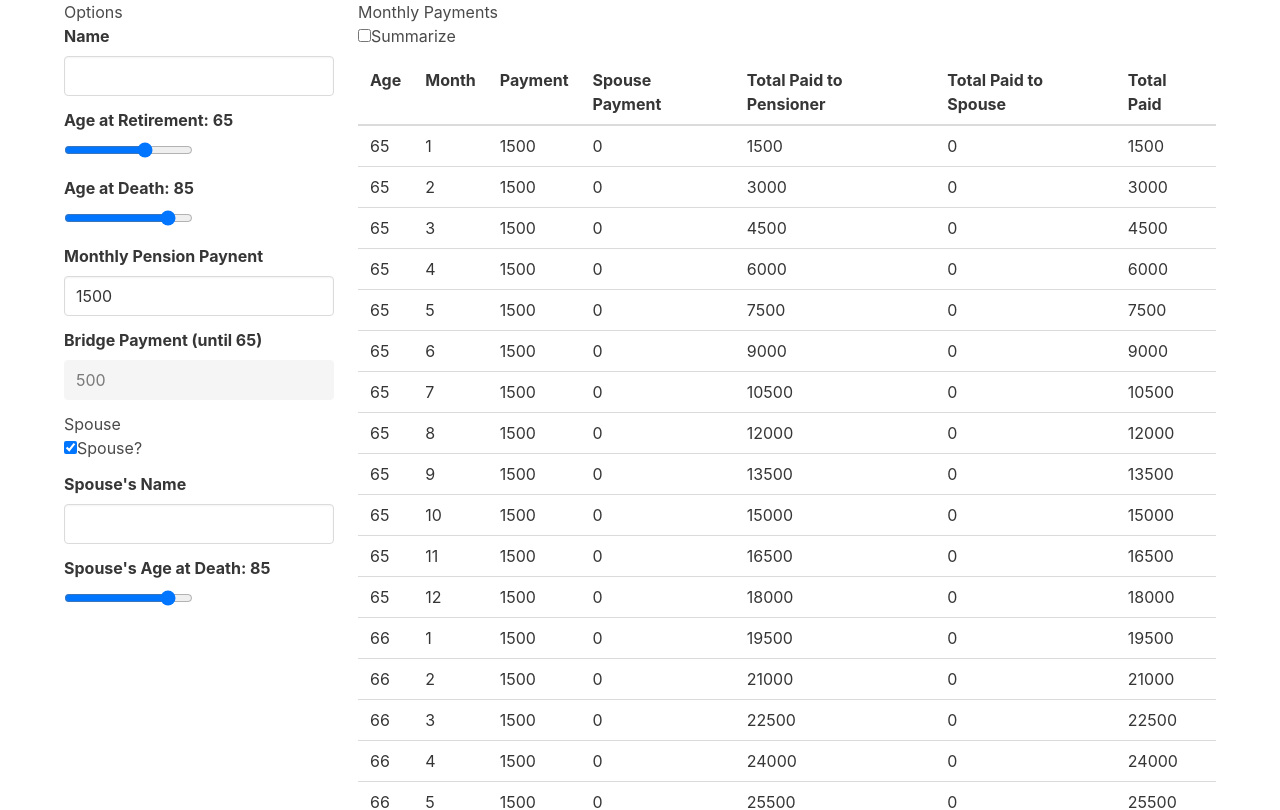
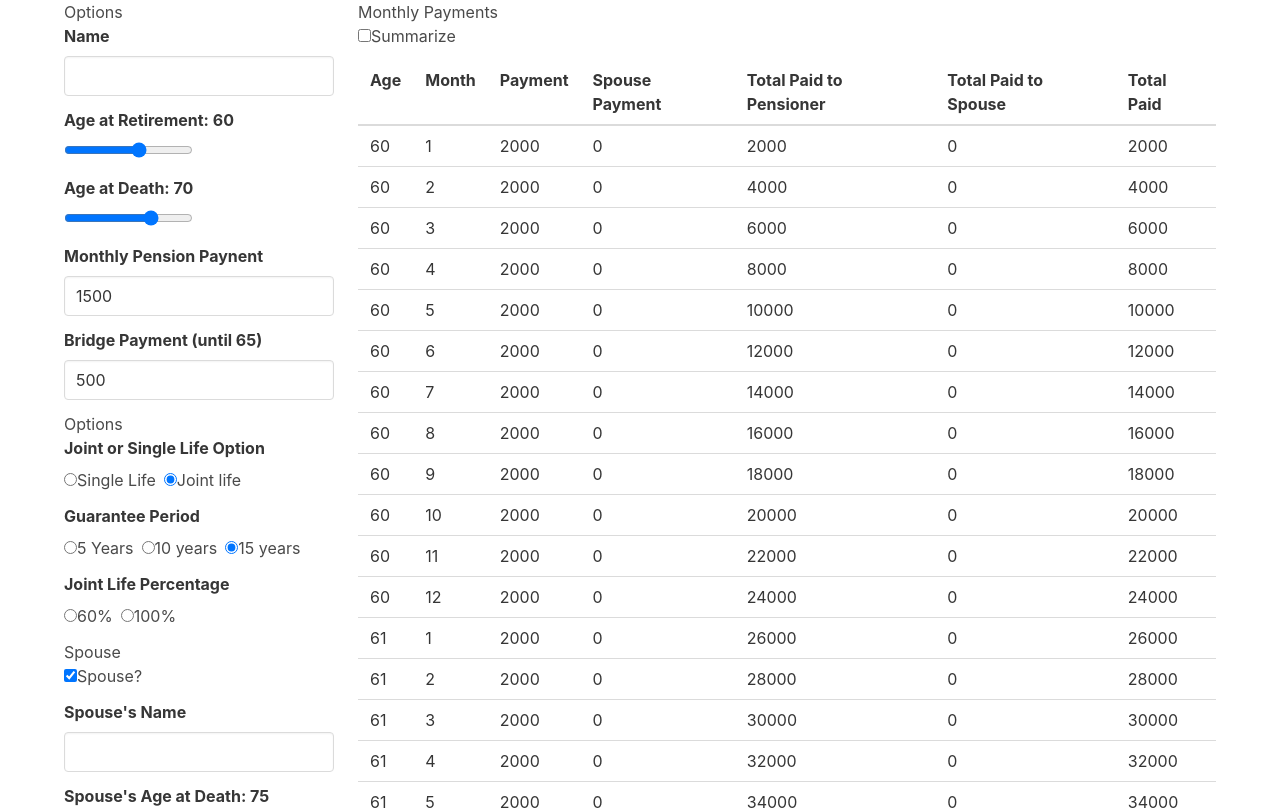
Before and after one commit to whiterook6/pensions, a Preact app: page / in a window 1280 px wide. Shown: the top 810 px of the page. Built offline with nearby package versions, Linux system fonts and the light colour scheme.

Commit message:
adding options for Joint and Single Life, simpler function to make a monthly payment, and broken controls. needs styling. Bulma is nice but very beefy.

```diff
--- a/src/App.tsx
+++ b/src/App.tsx
@@ -1,20 +1,9 @@
 import { useState } from "preact/hooks";
 import { MonthlySummary } from "./MonthlySummary";
-import { IEstimate } from "./types";
+import { createEstimate, IEstimate } from "./types";
 
 export const App = () => {
-  const [state, setState] = useState<IEstimate>({
-    pensionerName: "",
-    monthlyPension: 1500,
-    bridge: 500,
-
-    ageAtRetirement: 65,
-    ageAtDeath: 85,
-
-    hasSpouse: true,
-    spouseName: "",
-    spouseAgeAtDeath: 85,
-  });
+  const [state, setState] = useState<IEstimate>(createEstimate());
 
   const onToggleHasSpouse = () => setState({...state, hasSpouse: !state.hasSpouse});
   const onChangePensionerName = (event: { currentTarget: { value: string } }) => {
@@ -64,6 +53,18 @@ export const App = () => {
       bridge: parseInt(event.currentTarget.value, 10)
     });
   };
+  const setJointLife = () => {
+    setState({
+      ...state,
+      lifeType: "joint life"
+    });
+  };
+  const setSingleLife = () => {
+    setState({
+      ...state,
+      lifeType: "single life"
+    });
+  };
 
 
 
@@ -103,6 +104,50 @@ export const App = () => {
               <input class="input" value={state.bridge} onChange={onChangeBridge} disabled={state.ageAtRetirement >= 65} />
             </div>
           </div>
+          <h1>Options</h1>
+          <div class="field">
+            <div class="label">Joint or Single Life Option</div>
+            <div class="control">
+              <label class="radio">
+                <input type="radio" checked={state.lifeType === "single life"} onClick={setSingleLife} />
+                Single Life
+              </label>
+              <label class="radio">
+                <input type="radio" checked={state.lifeType === "joint life"} onClick={setJointLife} />
+                Joint life
+              </label>
+            </div>
+          </div>
+          <div class="field">
+            <div class="label">Guarantee Period</div>
+            <div class="control">
+              <label class="radio">
+                <input type="radio" checked={state.guaranteePeriod === 5} onClick={setSingleLife} />
+                5 Years
+              </label>
+              <label class="radio">
+                <input type="radio" checked={state.guaranteePeriod === 10} onClick={setJointLife} />
+                10 years
+              </label>
+              <label class="radio">
+                <input type="radio" checked={state.guaranteePeriod === 15} onClick={setJointLife} />
+                15 years
+              </label>
+            </div>
+          </div>
+          <div class="field">
+            <div class="label">Joint Life Percentage</div>
+            <div class="control">
+              <label class="radio">
+                <input type="radio" checked={state.jointLifePercentage === 5} onClick={setSingleLife} />
+                60%
+              </label>
+              <label class="radio">
+                <input type="radio" checked={state.guaranteePeriod === 10} onClick={setJointLife} />
+                100%
+              </label>
+            </div>
+          </div>
           <h1>Spouse</h1>
           <div class="field">
             <div class="control">
--- a/src/MonthlySummary.tsx
+++ b/src/MonthlySummary.tsx
@@ -1,5 +1,5 @@
 import { useMemo, useState } from "preact/hooks";
-import { IEstimate } from "./types";
+import { calculateMonthlyPayment, IEstimate } from "./types";
 
 interface IProps {
   estimate: IEstimate;
@@ -21,49 +21,22 @@ export const MonthlySummary = (props: IProps) => {
 
 
   const months = useMemo(() => {
+    const payments = [];
     let age = estimate.ageAtRetirement;
-    let payments: IRow[] = [];
     let totalPaidToPensioner = 0;
     let totalPaidToSpouse = 0;
-
-    while (age < 65 && age < estimate.ageAtDeath){
+    while (age < Math.max(estimate.ageAtDeath, estimate.spouseAgeAtDeath)){
       for (let month = 0; month < 12; month++){
-        totalPaidToPensioner += estimate.monthlyPension + estimate.bridge;
+        const {pensioner, spouse, beneficiary} = calculateMonthlyPayment(age, estimate);
+        totalPaidToPensioner += pensioner;
+        totalPaidToSpouse += spouse;
         payments.push({
           age,
           month,
-          pensioner: estimate.monthlyPension + estimate.bridge,
-          spouse: 0,
+          pensioner,
+          spouse,
           totalPaidToPensioner,
           totalPaidToSpouse,
-        });
-      }
-      age ++;
-    }
-    while (age < estimate.ageAtDeath) {
-      for (let month = 0; month < 12; month++) {
-        totalPaidToPensioner += estimate.monthlyPension;
-        payments.push({
-          age,
-          month,
-          pensioner: estimate.monthlyPension,
-          spouse: 0,
-          totalPaidToPensioner,
-          totalPaidToSpouse
-        });
-      }
-      age++;
-    }
-    while (age < estimate.spouseAgeAtDeath) {
-      for (let month = 0; month < 12; month++) {
-        totalPaidToSpouse += estimate.monthlyPension;
-        payments.push({
-          age,
-          month,
-          pensioner: 0,
-          spouse: estimate.monthlyPension,
-          totalPaidToPensioner,
-          totalPaidToSpouse
         });
       }
       age++;
--- a/src/types.ts
+++ b/src/types.ts
@@ -1,4 +1,9 @@
 export interface IEstimate {
+  lifeType: "single life" | "joint life";
+
+  jointLifePercentage: number; // from 0 to 1; format and parse input
+  guaranteePeriod: number; // doesn't apply to joint life 100%
+
   pensionerName: string;
   monthlyPension: number;
   bridge: number;
@@ -11,9 +16,85 @@ export interface IEstimate {
   spouseAgeAtDeath: number;
 };
 
-export interface IPayment {
-  year: number;
-  month: number;
-  pensionerPayment: number;
-  spousePayment: number;
-};
+export const createEstimate = (source: Partial<IEstimate> = {}): IEstimate => {
+  const data = {};
+  Object.assign(
+    data,
+    {
+      ageAtDeath: 70,
+      ageAtRetirement: 60,
+      bridge: 500,
+      guaranteePeriod: 15,
+      hasSpouse: true,
+      jointLifePercentage: 1,
+      lifeType: "joint life",
+      monthlyPension: 1500,
+      pensionerName: "",
+      spouseAgeAtDeath: 75,
+      spouseName: "",
+    },
+    source
+  );
+  return data as IEstimate;
+}
+
+export const calculateMonthlyPayment = (age: number, estimate: IEstimate) => {
+  // after retirement, before age 65, and still alive
+  if (age < 65 && age < estimate.ageAtDeath){
+    return {
+      pensioner: estimate.bridge + estimate.monthlyPension,
+      spouse: 0,
+      beneficiary: 0
+    };
+
+  // after 65, but still alive
+  } else if (age < estimate.ageAtDeath){
+    return {
+      pensioner: estimate.monthlyPension,
+      spouse: 0,
+      beneficiary: 0
+    };
+  }
+
+  // after death
+  switch (estimate.lifeType){
+    case "joint life":
+      if (estimate.jointLifePercentage === 1){
+        return {
+          pensioner: 0,
+          spouse: estimate.monthlyPension,
+          beneficiary: 0
+        };
+      }
+
+      if (age - 65 < estimate.guaranteePeriod){
+        return {
+          pensioner: 0,
+          spouse: estimate.monthlyPension * estimate.jointLifePercentage,
+          beneficiary: 0
+        };
+      }
+
+      return {
+        pensioner: 0,
+        spouse: 0,
+        beneficiary: 0
+      }
+
+    case "single life":
+    default:
+      if (age - 65 < estimate.guaranteePeriod){
+        return {
+          pensioner: 0,
+          spouse: 0,
+          beneficiary: estimate.monthlyPension
+        };
+      } else {
+        return {
+          pensioner: 0,
+          spouse: 0,
+          beneficiary: 0
+        }
+      }
+  }
+}
```
